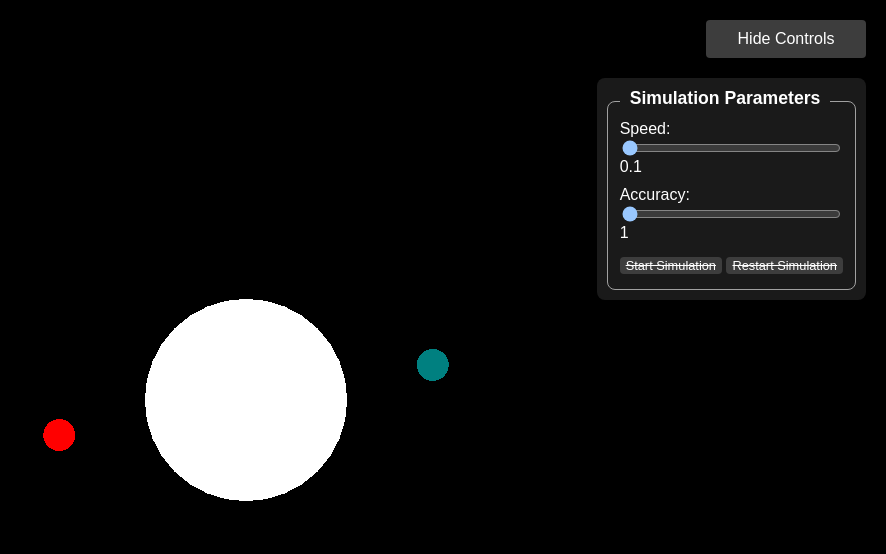
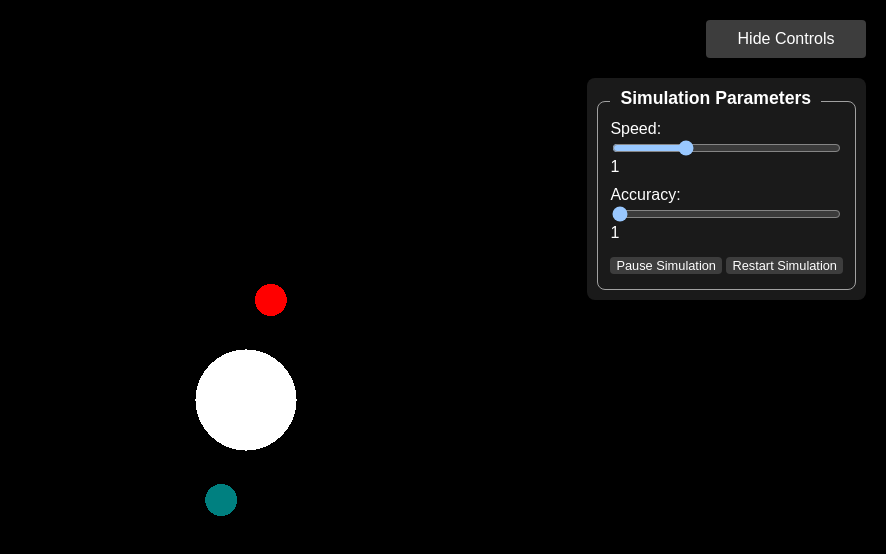
Before and after one commit to AzazelHD/n_body_simulation_2d, a website built with Vite: page index.html in a window 1280 px wide. Both pictures are taken after a click on the button "Show Controls". Shown: the whole page, without its empty margins (394-1280 px from the left). Built offline with nearby package versions, Linux system fonts and the light colour scheme.

Commit message:
pause/restart buttons

```diff
--- a/css/styles.css
+++ b/css/styles.css
@@ -75,7 +75,7 @@ canvas {
   background-color: #5e5e5e;
 }
 
-#startSimulation,
+#resumeSimulation,
 #restartSimulation {
   border: none;
   border-radius: 4px;
@@ -84,10 +84,8 @@ canvas {
   background-color: #3d3d3d;
   white-space: nowrap;
   text-align: center;
-  cursor: not-allowed;
-  text-decoration: line-through;
 }
-#startSimulation:hover,
+#resumeSimulation:hover,
 #restartSimulation:hover {
   background-color: #5e5e5e;
 }
--- a/index.html
+++ b/index.html
@@ -17,15 +17,15 @@
             <legend>Simulation Parameters</legend>
             <label>
               Speed:
-              <input type="range" id="dtInput" min="0.1" max="5" step="0.1" value="1" />
+              <input type="range" id="dtInput" min="0.1" max="3" step="0.01" />
               <output id="dtValue"></output>
             </label>
             <label>
               Accuracy:
-              <input type="range" id="stepsInput" min="1" max="20" step="1" value="1" />
+              <input type="range" id="stepsInput" min="1" max="20" step="1" />
               <output id="stepsValue"></output>
             </label>
-            <button type="button" id="startSimulation">Start Simulation</button>
+            <button type="button" id="resumeSimulation">Pause Simulation</button>
             <button type="button" id="restartSimulation">Restart Simulation</button>
           </fieldset>
         </form>
@@ -36,6 +36,7 @@
       // Get elements
       const $ = (selector) => document.querySelector(selector);
       const $$ = (selector) => document.querySelectorAll(selector);
+
       const toggleUIButton = $("#toggleUI");
       const controlsForm = $("#controls");
 
--- a/js/celestialBody.js
+++ b/js/celestialBody.js
@@ -1,35 +1,67 @@
 import * as THREE from "three";
 
 export class CelestialBody {
-  constructor(pos, vel, mass, color, scene) {
-    this.mass = mass;
-    this.position = pos;
-    this.velocity = vel;
-    this.acceleration = new THREE.Vector2();
-    this.color = color;
+  #scene;
+  #geometry;
+  #material;
 
-    const geometry = new THREE.CircleGeometry(2 * Math.sqrt(this.mass), 32);
-    const material = new THREE.MeshBasicMaterial({ color: this.color });
-    this.mesh = new THREE.Mesh(geometry, material);
-    this.mesh.position.set(this.position.x, this.position.y);
-    scene.add(this.mesh);
+  constructor(initialPos, initialVel, mass, color, scene) {
+    this.initialState = {
+      position: initialPos.clone(),
+      velocity: initialVel.clone(),
+      mass,
+      color,
+    };
+
+    this.state = {
+      position: initialPos.clone(),
+      velocity: initialVel.clone(),
+      acceleration: new THREE.Vector2(0, 0),
+    };
+
+    this.#geometry = new THREE.CircleGeometry(2 * Math.sqrt(mass), 32);
+    this.#material = new THREE.MeshBasicMaterial({ color });
+    this.mesh = new THREE.Mesh(this.#geometry, this.#material);
+
+    this.#scene = scene;
+    this.updateMeshPosition();
+    this.#scene.add(this.mesh);
   }
 
   applyGravity(other, G = 6.6743e-11) {
-    const r = other.position.clone().sub(this.position);
+    const r = other.state.position.clone().sub(this.state.position);
     const distanceSq = r.lengthSq();
-    const force = (G * this.mass * other.mass) / distanceSq;
-
-    this.acceleration.add(r.normalize().multiplyScalar(force / this.mass));
+    const force = (G * this.initialState.mass * other.initialState.mass) / distanceSq;
+    this.state.acceleration.add(r.normalize().multiplyScalar(force / this.initialState.mass));
   }
 
   updateVelocity(dt = 1) {
-    this.velocity.add(this.acceleration.clone().multiplyScalar(dt));
+    this.state.velocity.add(this.state.acceleration.clone().multiplyScalar(dt));
+    this.state.acceleration.set(0, 0);
   }
 
   updatePosition(dt = 1) {
-    this.position.add(this.velocity.clone().multiplyScalar(dt));
-    this.mesh.position.set(this.position.x, this.position.y);
-    this.acceleration.set(0, 0);
+    this.state.position.add(this.state.velocity.clone().multiplyScalar(dt));
+    this.updateMeshPosition();
+  }
+
+  updateMeshPosition() {
+    this.mesh.position.set(this.state.position.x, this.state.position.y);
+  }
+
+  reset() {
+    // Restore state from initial conditions
+    this.state.position.copy(this.initialState.position);
+    this.state.velocity.copy(this.initialState.velocity);
+    this.state.acceleration.set(0, 0);
+
+    // Update mesh position
+    this.updateMeshPosition();
+  }
+
+  dispose() {
+    this.#scene.remove(this.mesh);
+    this.#geometry.dispose();
+    this.#material.dispose();
   }
 }
--- a/js/main.js
+++ b/js/main.js
@@ -11,8 +11,8 @@ const pos2 = new THREE.Vector2(0, -200);
 const pos3 = new THREE.Vector2(0, 200);
 
 const vel1 = new THREE.Vector2(0, 0);
-const vel2 = new THREE.Vector2(-5, 0);
-const vel3 = new THREE.Vector2(5, 0);
+const vel2 = new THREE.Vector2(-2, 0);
+const vel3 = new THREE.Vector2(2, 0);
 
 const scene = new THREE.Scene();
 const renderer = new THREE.WebGLRenderer({ canvas: canvas });
@@ -20,7 +20,7 @@ renderer.setSize(window.innerWidth, window.innerHeight);
 
 // Celestial Bodies initialization
 const bodies = [
-  new CelestialBody(pos1, vel1, 4000, "white", scene),
+  new CelestialBody(pos1, vel1, 1000, "white", scene),
   new CelestialBody(pos2, vel2, 100, "red", scene),
   new CelestialBody(pos3, vel3, 100, "teal", scene),
 ];
@@ -40,14 +40,10 @@ const camera = new THREE.OrthographicCamera(
 
 camera.position.set(...pos1, 100);
 
-const dtInput = $("#dtInput");
-const dtValue = $("#dtValue");
-const stepsInput = $("#stepsInput");
-const stepsValue = $("#stepsValue");
-
 // Simulation parameters
+let paused = false;
 let steps = 1;
-let dt = 0.1;
+let dt = 1;
 let G = 1;
 
 dtInput.value = dt;
@@ -55,22 +51,9 @@ dtValue.textContent = dt;
 stepsInput.value = steps;
 stepsValue.textContent = steps;
 
-dtInput.addEventListener("input", function () {
-  dt = dtInput.value;
-  dtValue.textContent = dt;
-  cancelAnimationFrame(simulationId);
-  simulate(dt, steps, G);
-});
-
-stepsInput.addEventListener("input", function () {
-  steps = stepsInput.value;
-  stepsValue.textContent = steps;
-  cancelAnimationFrame(simulationId);
-  simulate(dt, steps, G);
-});
-
 let simulationId;
 function simulate(dt, steps = 1, G = 1) {
+  if (paused) return;
   for (let i = 0; i < steps; i++) {
     // Apply gravitational forces
     for (let i = 0; i < bodies.length; i++) {
@@ -87,18 +70,65 @@ function simulate(dt, steps = 1, G = 1) {
     });
   }
 
-  camera.position.set(...bodies[0].position, 100);
+  // camera.position.set(...bodies[0].position, 100);
 
   renderer.render(scene, camera);
   simulationId = requestAnimationFrame(() => simulate(dt, steps, G));
 }
 
-document.body.onkeydown = function (e) {
-  if (e.key == " " || e.code == "Space" || e.keyCode == 32) {
-    simulate(dt, steps, G);
-  }
-};
+// document.body.onkeydown = function (e) {
+//   if (e.key == " " || e.code == "Space" || e.keyCode == 32) {
+//     simulate(dt, steps, G);
+//   }
+// };
 
 document.addEventListener("DOMContentLoaded", () => {
+  setupButtons();
   simulate(dt, steps, G);
 });
+
+function setupButtons() {
+  const dtInput = $("#dtInput");
+  const dtValue = $("#dtValue");
+  const stepsInput = $("#stepsInput");
+  const stepsValue = $("#stepsValue");
+  const startButton = $("#resumeSimulation");
+  const resetButton = $("#restartSimulation");
+
+  dtInput.addEventListener("input", function () {
+    dt = dtInput.value;
+    dt = Math.pow(dt - 0.1, 2) * 1.18906;
+    dtValue.textContent = dt.toFixed(2);
+    cancelAnimationFrame(simulationId);
+    simulate(dt, steps, G);
+  });
+
+  stepsInput.addEventListener("input", function () {
+    steps = stepsInput.value;
+    stepsValue.textContent = steps;
+    cancelAnimationFrame(simulationId);
+    simulate(dt, steps, G);
+  });
+
+  startButton.addEventListener("click", () => {
+    if (paused) {
+      paused = false;
+      startButton.textContent = "Pause Simulation";
+      simulate(dt, steps, G);
+    } else {
+      paused = true;
+      startButton.textContent = "Resume Simulation";
+      cancelAnimationFrame(simulationId);
+    }
+  });
+
+  resetButton.addEventListener("click", () => {
+    bodies.forEach((body) => {
+      body.reset();
+    });
+    renderer.render(scene, camera);
+    paused = true;
+    startButton.textContent = "Resume Simulation";
+    cancelAnimationFrame(simulationId);
+  });
+}
```
